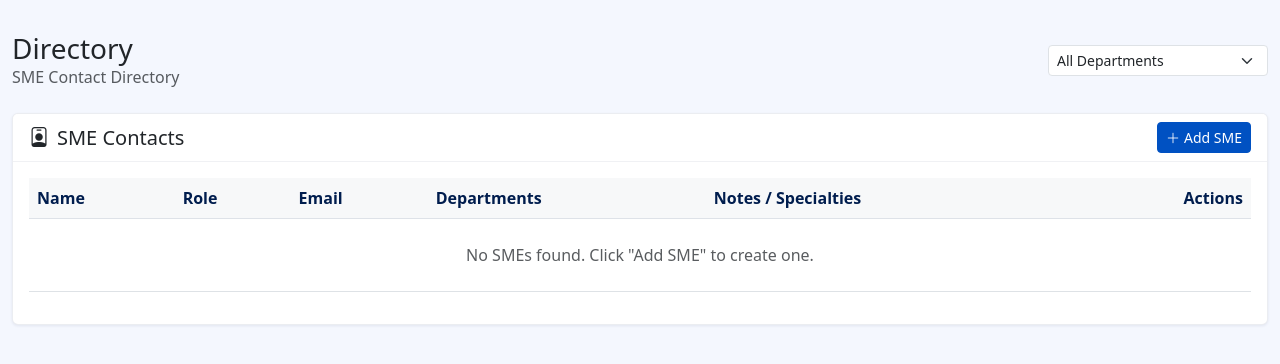
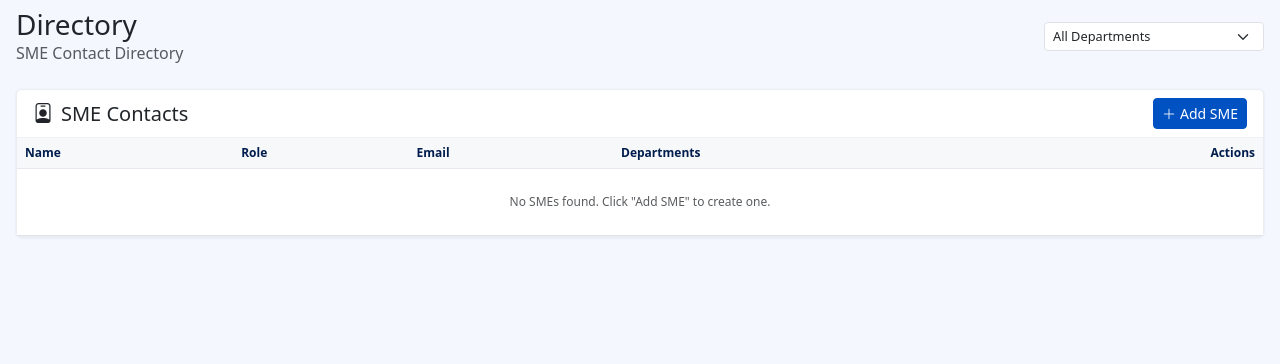
Before and after one commit to juanathanwickston/TCM, a Django app: page /directory/ in a window 1280 px wide. Shown: the part 33-397 px from the top of the page. Run offline with Django 5.2, Linux system fonts and the light colour scheme; the visitor is signed in with stand-in values (Sample User, id 1); data that the repository does not hold is empty; some libraries are stand-ins or nearby versions.

Commit message:
ui: compact directory table — match inventory styling, remove notes column, plain-text departments

```diff
--- a/tcm_app/templates/tcm_app/directory.html
+++ b/tcm_app/templates/tcm_app/directory.html
@@ -3,7 +3,21 @@
 {% block title %}Directory | TCM{% endblock %}
 
 {% block content %}
-<div class="container-fluid py-4">
+<style>
+    /* Directory - Compact sizing to match Inventory */
+    .directory-table {
+        font-size: 0.75rem;
+    }
+    .directory-table th,
+    .directory-table td {
+        vertical-align: middle;
+        padding: 0.35rem 0.5rem;
+    }
+    .form-label { font-size: 0.8rem; }
+    .form-select { font-size: 0.8rem; }
+</style>
+
+<div class="container-fluid" style="padding: 0 1rem 0.5rem 1rem;">
     <div class="d-flex justify-content-between align-items-center mb-4">
         <div>
             <h1 class="h3 mb-0">Directory</h1>
@@ -26,22 +40,21 @@
                 <i class="bi bi-plus-lg me-1"></i>Add SME
             </button>
         </div>
-        <div class="card-body">
+        <div class="card-body p-0">
             <div class="table-responsive">
-                <table class="table table-hover" id="smeTable">
-                    <thead>
+                <table class="table table-hover mb-0 directory-table" id="smeTable">
+                    <thead class="table-light">
                         <tr>
                             <th>Name</th>
                             <th>Role</th>
                             <th>Email</th>
                             <th>Departments</th>
-                            <th>Notes / Specialties</th>
                             <th class="text-end">Actions</th>
                         </tr>
                     </thead>
                     <tbody id="smeTableBody">
                         <tr>
-                            <td colspan="6" class="text-center text-muted py-4">
+                            <td colspan="5" class="text-center text-muted py-4">
                                 <div class="spinner-border spinner-border-sm me-2"></div>
                                 Loading SMEs...
                             </td>
@@ -181,16 +194,10 @@
         return div.innerHTML;
     }
 
-    // Format department display
+    // Format department display — plain comma-separated text
     function formatDepts(departments) {
         if (!departments || departments.length === 0) return '<span class="text-muted">—</span>';
-        return departments.map(d => {
-            const dept = escapeHtml(d.department);
-            const sub = d.sub_department && d.sub_department !== 'All'
-                ? ' → ' + escapeHtml(d.sub_department)
-                : '';
-            return `<span class="badge bg-light text-dark border me-1 mb-1">${dept}${sub}</span>`;
-        }).join('');
+        return departments.map(d => escapeHtml(d.department)).join(', ');
     }
 
     // Truncate notes
@@ -213,22 +220,21 @@
             const data = await response.json();
 
             if (data.error) {
-                smeTableBody.innerHTML = `<tr><td colspan="6" class="text-danger text-center">${escapeHtml(data.error)}</td></tr>`;
+                smeTableBody.innerHTML = `<tr><td colspan="5" class="text-danger text-center">${escapeHtml(data.error)}</td></tr>`;
                 return;
             }
 
             if (data.smes.length === 0) {
-                smeTableBody.innerHTML = '<tr><td colspan="6" class="text-muted text-center py-4">No SMEs found. Click "Add SME" to create one.</td></tr>';
+                smeTableBody.innerHTML = '<tr><td colspan="5" class="text-muted text-center py-4">No SMEs found. Click "Add SME" to create one.</td></tr>';
                 return;
             }
 
             smeTableBody.innerHTML = data.smes.map(s => `
                 <tr data-sme-id="${s.sme_id}">
-                    <td><strong>${escapeHtml(s.name)}</strong></td>
+                    <td>${escapeHtml(s.name)}</td>
                     <td>${escapeHtml(s.role) || '<span class="text-muted">—</span>'}</td>
                     <td>${s.email ? `<a href="mailto:${escapeHtml(s.email)}">${escapeHtml(s.email)}</a>` : '<span class="text-muted">—</span>'}</td>
                     <td>${formatDepts(s.departments)}</td>
-                    <td>${truncateNotes(s.notes)}</td>
                     <td class="text-end">
                         <button class="btn btn-sm btn-outline-primary edit-sme-btn" title="Edit">
                             <i class="bi bi-pencil"></i>
@@ -240,7 +246,7 @@
                 </tr>
             `).join('');
         } catch (err) {
-            smeTableBody.innerHTML = '<tr><td colspan="6" class="text-danger text-center">Error loading SMEs</td></tr>';
+            smeTableBody.innerHTML = '<tr><td colspan="5" class="text-danger text-center">Error loading SMEs</td></tr>';
         }
     }
 
```
